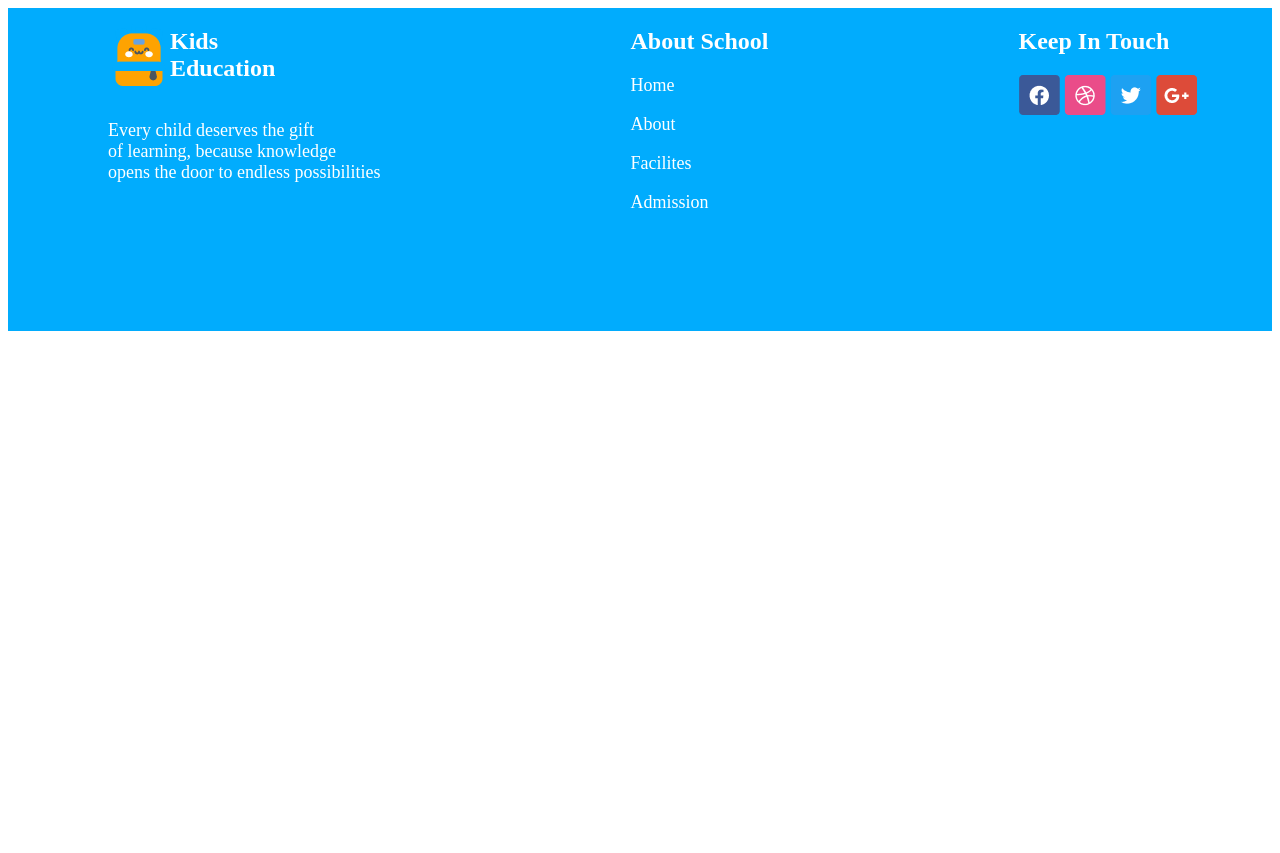
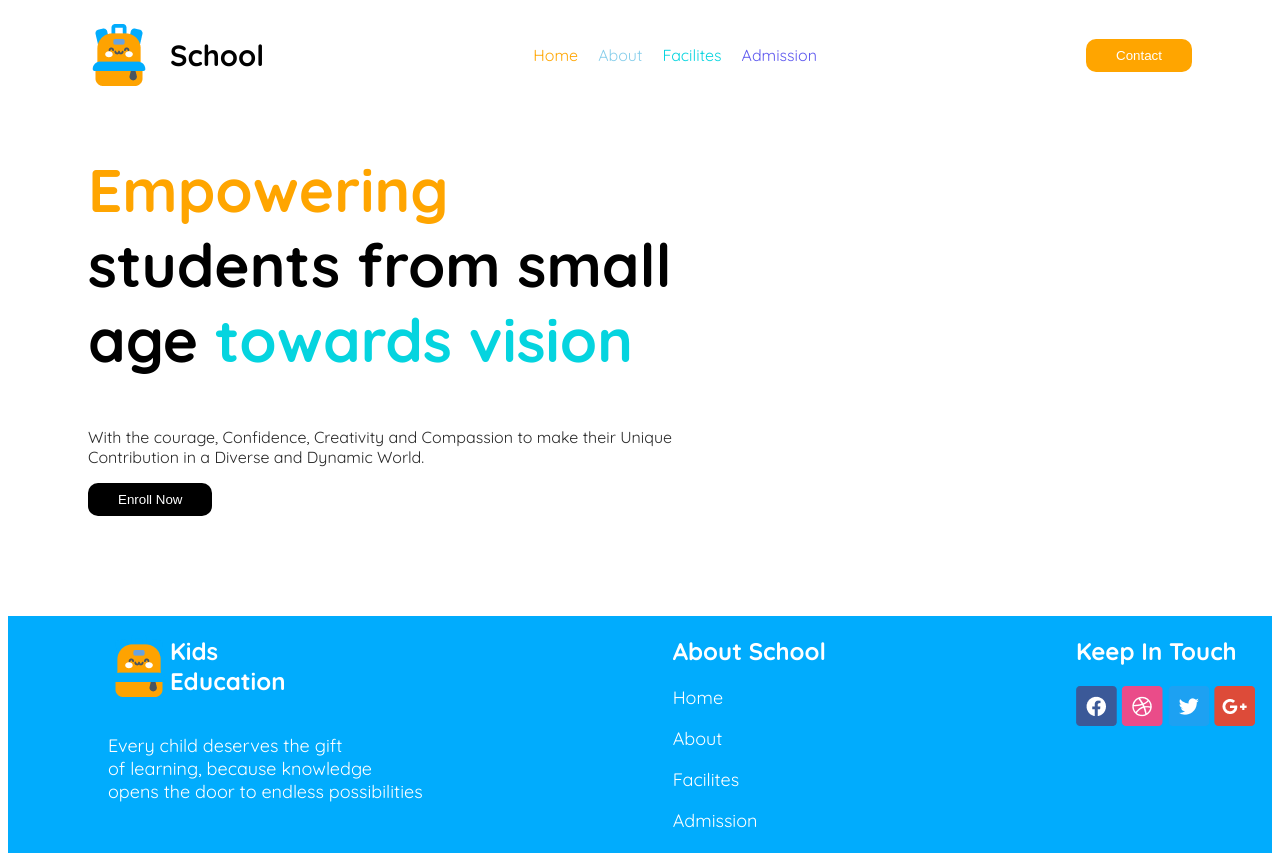
Before and after one commit to tarikuljisan14/Assignment-2, a plain HTML site: page index.html in a window 1280 px wide. Shown: the top 853 px of the page. Before the commit the page ends 800 px from the top, so only its background shows below. Drawn offline with Linux system fonts and the light colour scheme; a web font is replaced by a local one.

Commit message:
completed banner section

```diff
--- a/index.html
+++ b/index.html
@@ -5,10 +5,50 @@
     <meta name="viewport" content="width=device-width, initial-scale=1.0">
     <link rel="stylesheet" href="style/style.css">
     <title>Assignment 2</title>
+    <link rel="preconnect" href="https://fonts.googleapis.com">
+<link rel="preconnect" href="https://fonts.gstatic.com" crossorigin>
+<link href="https://fonts.googleapis.com/css2?family=Azeret+Mono:ital,wght@0,100..900;1,100..900&family=Fira+Sans:ital,wght@0,100;0,200;0,300;0,400;0,500;0,600;0,700;0,800;0,900;1,100;1,200;1,300;1,400;1,500;1,600;1,700;1,800;1,900&family=Inter:ital,opsz,wght@0,14..32,100..900;1,14..32,100..900&family=Quicksand:wght@300..700&display=swap" rel="stylesheet">
 </head>
-<body>
+<body class="quicksand">
     <header>
+        <!-- nav section -->
+        <section>
+            <nav class="nav-container">
 
+                <!-- navigate menu -->
+               <span class="burger-head">
+                    <span class="burger-child"></span>
+                    <span  class="burger-child"></span>
+                    <span  class="burger-child"></span>
+               </span>
+
+
+
+
+                <div class="navflex  nav-title">
+                    <img src="logo.png" alt="">
+                    <h1>School</h1>
+                </div>
+                <div class="navflex nav-description">
+                    <p class="orange">Home</p>
+                    <p class="blue">About</p>
+                    <p class="skyblue">Facilites</p>
+                    <p class="violet">Admission</p>
+                </div>
+                <div class="navflex ">
+                    <button class="nav-button">Contact</button>
+                </div>
+            </nav>
+        </section>
+        <!-- banner section -->
+         <section>
+            <div>
+                <h1 class="banner-title"><span class="orange">Empowering</span> <br>
+                    students from small <br> age <span class="skyblue">towards vision</span></h1>
+                   <p class="banner-description">With the courage, Confidence, Creativity and Compassion to make their Unique <br> Contribution in a Diverse and Dynamic World.</p>
+                   <button class="banner-button">Enroll Now</button>
+            </div>
+         </section>
     </header>
     <main>
 
--- a/style/style.css
+++ b/style/style.css
@@ -1,6 +1,92 @@
+.quicksand {
+    font-family: "Quicksand", serif;
+
+  }
+
 body{
     /* margin-left: 100px; */
 }
+header{
+    margin-left: 80px;
+    margin-right: 80px;
+}
+/* navbar section */
+.nav-container{
+    display: flex;
+    justify-content: space-between;
+    align-items: center;
+}
+.navflex{
+    display: flex;
+    gap: 20px;
+    align-items: center;
+
+
+
+}
+.nav-title{
+    font-size: 25px;
+}
+.orange{
+color: orange;
+}
+.blue{
+color: skyblue;
+}
+.skyblue{
+   color: #05D4DF;
+}
+.violet{
+color: #5D58EF;
+}
+.nav-button{
+    background-color: orange;
+    color: white;
+    padding:9px 30px 9px 30px;
+    border: none;
+    border-radius: 10px;
+}
+.burger-head{
+    position:absolute;
+    top: 40px;
+    right: 30px;
+    /* width: 55px;            */
+}
+.burger-child{
+    display: flex;
+    border: 1px solid black;
+    height: 0px;
+    width: 15px;
+    margin-bottom: 3px;
+    display: none;
+
+    /* background-color: black */
+}
+.banner-title{
+    font-size: 60px;
+    font-weight: bold;
+    /* border: 2px solid black; */
+
+}
+.banner-description{
+
+    color: rgba(0, 0, 0, 0.842);
+
+}
+.banner-button{
+    color: white;
+    background-color: black;
+    border-radius: 10px;
+    border: none;
+    padding:9px 30px 9px 30px;
+    margin-bottom: 100px;
+
+
+}
+
+
+
+/* footer section */
 footer{
     background-color:#01ACFD ;
     padding-bottom: 100px;
@@ -25,6 +111,7 @@ footer{
 .fsize{
     font-size: 18px;
 }
+
 
 /* Responsive */
 @media screen and (max-width:576px){
```
